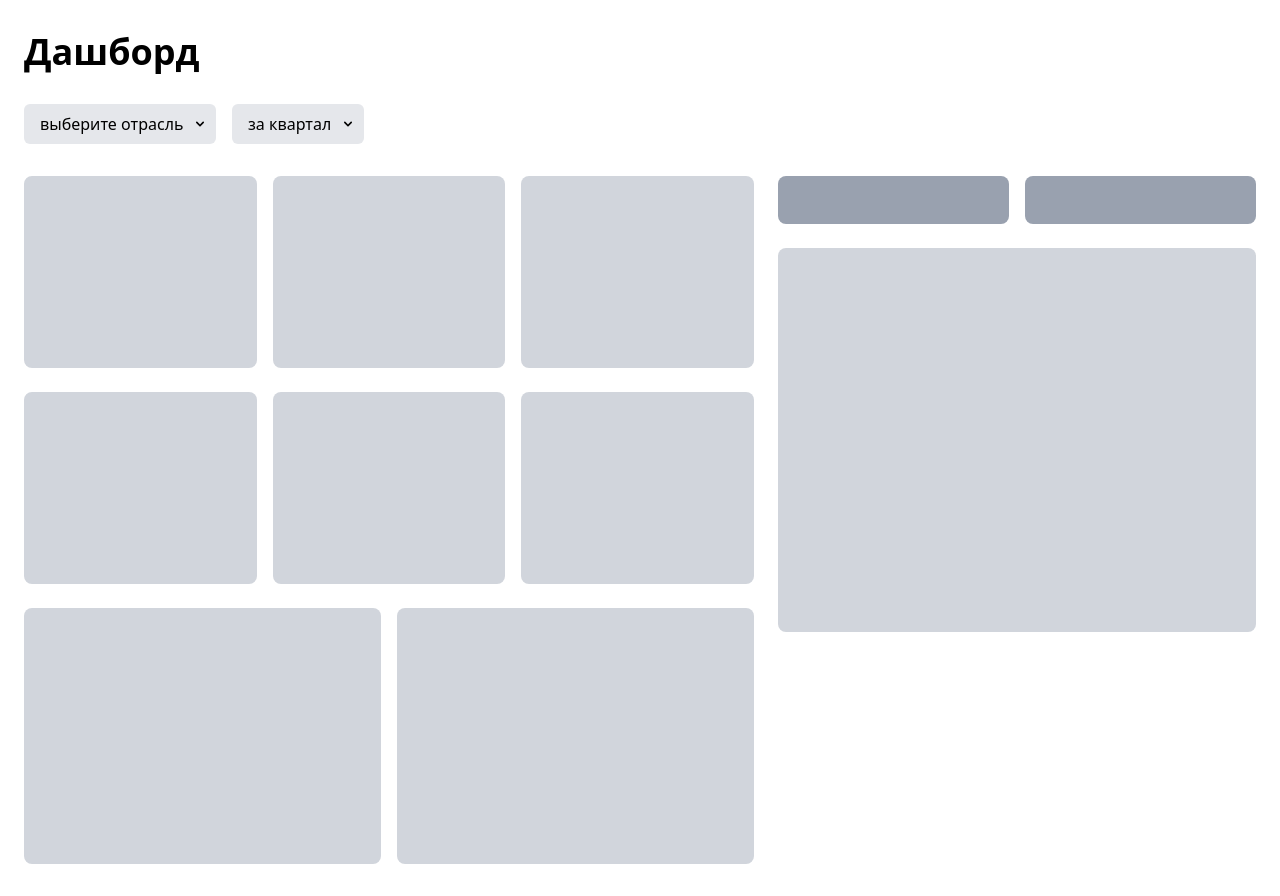
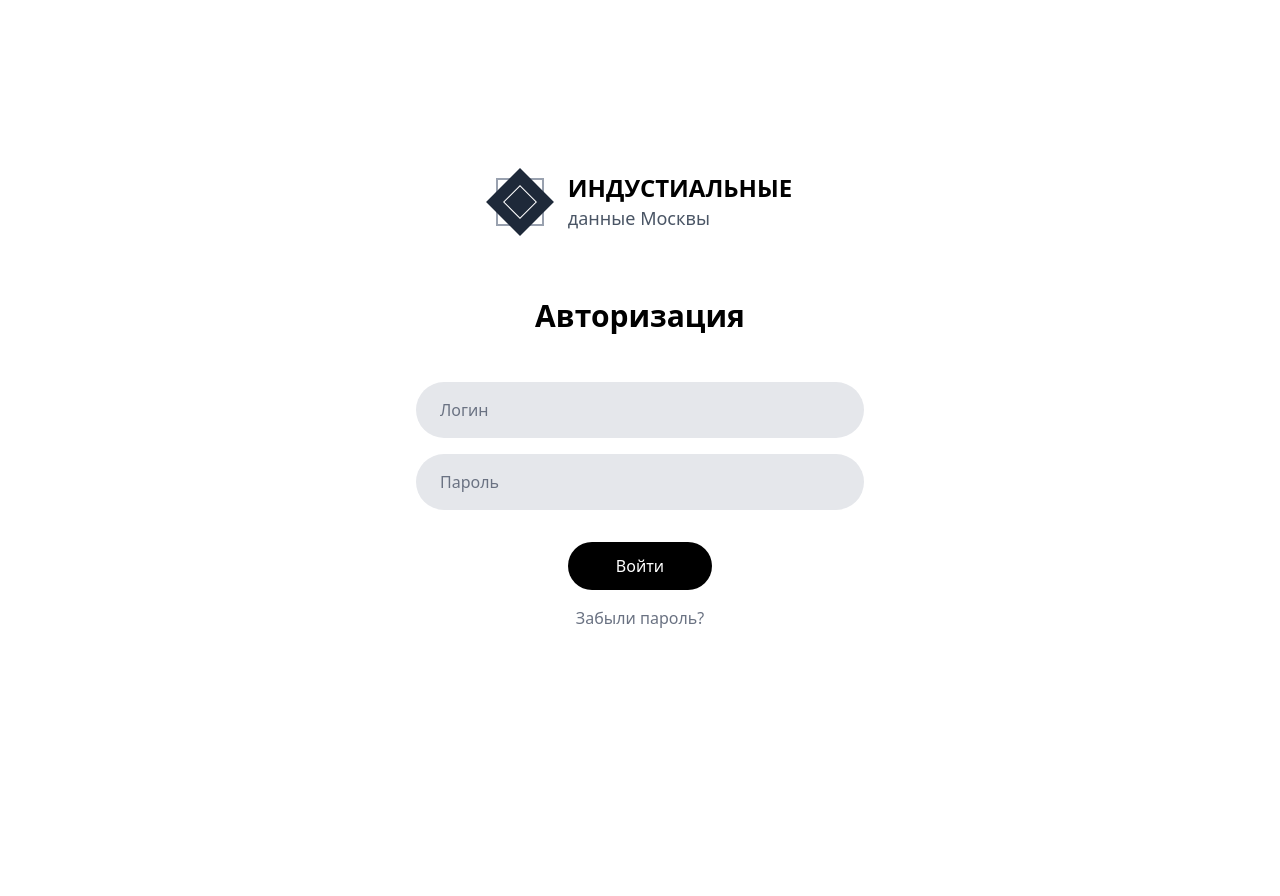
Before and after one commit to Pelin-ctrl/stars.project, a React (Vite) app: page / in a window 1280 px wide. Both pictures are taken after a click on the button "Руководству ДИПП". After the commit the page ends 800 px from the top, so only its background shows below. Built offline with nearby package versions, Linux system fonts and the light colour scheme.

Commit message:
добавить страницу авторизации

```diff
--- a/src/App.jsx
+++ b/src/App.jsx
@@ -3,6 +3,7 @@ import { useState, useEffect } from "react";
 function App() {
   const [currentPage, setCurrentPage] = useState("welcome");
   const [selectedFormat, setSelectedFormat] = useState("api");
+  const [targetPage, setTargetPage] = useState("");
 
   useEffect(() => {
     if (currentPage === "success") {
@@ -16,6 +17,15 @@ function App() {
 
   const handleSubmit = () => {
     setCurrentPage("success");
+  };
+
+  const handleAuthRequest = (destination) => {
+    setTargetPage(destination);
+    setCurrentPage("auth");
+  };
+
+  const handleLogin = () => {
+    setCurrentPage(targetPage);
   };
 
   const WelcomePage = () => (
@@ -44,17 +54,65 @@ function App() {
 
       <div className="flex flex-col sm:flex-row gap-4">
         <button
-          onClick={() => setCurrentPage("dashboard")}
+          onClick={() => handleAuthRequest("dashboard")}
           className="bg-black text-white px-8 py-3 rounded-full font-medium hover:bg-gray-800 transition-colors"
         >
           Руководству ДИПП
         </button>
         <button
-          onClick={() => setCurrentPage("enterprise")}
+          onClick={() => handleAuthRequest("enterprise")}
           className="bg-white text-black border-2 border-gray-300 px-8 py-3 rounded-full font-medium hover:bg-gray-50 transition-colors"
         >
           Партнерам
         </button>
+      </div>
+    </div>
+  );
+
+  const AuthPage = () => (
+    <div className="min-h-screen bg-white flex flex-col items-center justify-center px-4">
+      <div className="flex items-center gap-4 mb-16">
+        <div className="relative w-16 h-16">
+          <div className="absolute inset-0 border-2 border-gray-400 w-12 h-12 top-2 left-2"></div>
+          <div className="absolute inset-0 bg-gray-800 w-12 h-12 transform rotate-45 top-2 left-2">
+            <div className="absolute inset-3 border border-white"></div>
+          </div>
+        </div>
+        <div className="text-left">
+          <h1 className="text-2xl font-bold text-black">ИНДУСТИАЛЬНЫЕ</h1>
+          <p className="text-lg text-gray-600">данные Москвы</p>
+        </div>
+      </div>
+
+      <div className="w-full max-w-md">
+        <h2 className="text-3xl font-bold text-black text-center mb-12">
+          Авторизация
+        </h2>
+
+        <div className="space-y-4 mb-8">
+          <input
+            type="text"
+            placeholder="Логин"
+            className="w-full bg-gray-200 text-gray-700 px-6 py-4 rounded-full placeholder-gray-500 focus:outline-none focus:ring-2 focus:ring-gray-400"
+          />
+          <input
+            type="password"
+            placeholder="Пароль"
+            className="w-full bg-gray-200 text-gray-700 px-6 py-4 rounded-full placeholder-gray-500 focus:outline-none focus:ring-2 focus:ring-gray-400"
+          />
+        </div>
+
+        <div className="flex flex-col items-center gap-4">
+          <button
+            onClick={handleLogin}
+            className="bg-black text-white px-12 py-3 rounded-full font-medium hover:bg-gray-800 transition-colors"
+          >
+            Войти
+          </button>
+          <button className="text-gray-500 hover:text-gray-700 transition-colors">
+            Забыли пароль?
+          </button>
+        </div>
       </div>
     </div>
   );
@@ -295,6 +353,7 @@ function App() {
   );
 
   if (currentPage === "welcome") return <WelcomePage />;
+  if (currentPage === "auth") return <AuthPage />;
   if (currentPage === "enterprise") return <EnterprisePage />;
   if (currentPage === "success") return <SuccessPage />;
   if (currentPage === "dashboard") return <DashboardPage />;
```
